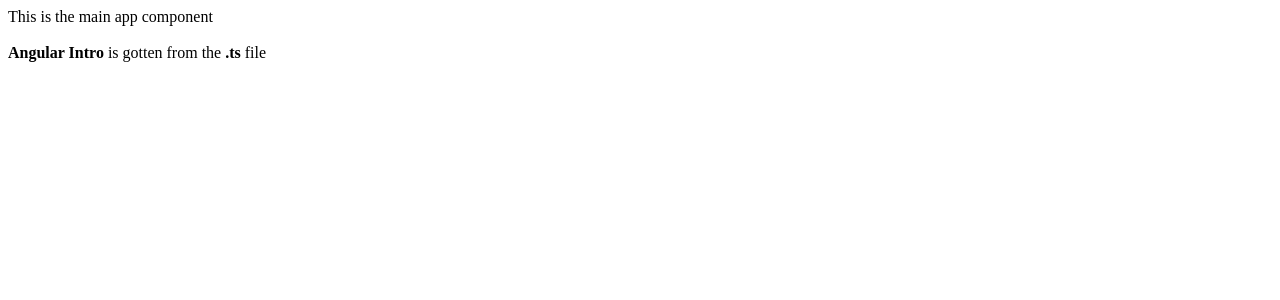
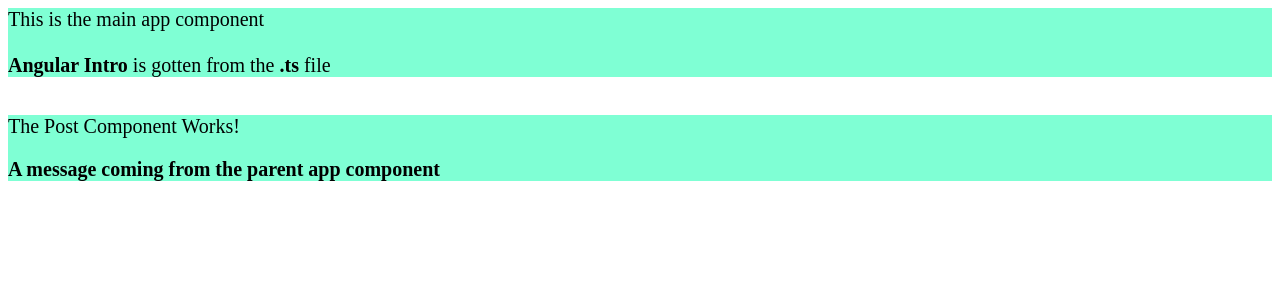
Before and after one commit to githiomi/Learning_Angular, an Angular app: page / in a window 1280 px wide. Shown: the top 300 px of the page. Built offline with nearby package versions, Linux system fonts and the light colour scheme.

Commit message:
Passed message parent to child component - @Input

```diff
--- a/src/app/app.component.css
+++ b/src/app/app.component.css
@@ -0,0 +1,6 @@
+div{
+    max-width: 1500px;
+    margin: 0 auto;
+    background-color: aquamarine;
+    font-size: 20px;
+}
--- a/src/app/app.component.html
+++ b/src/app/app.component.html
@@ -3,3 +3,10 @@
   <br><br>
   <strong>{{ title }}</strong> is gotten from the <strong>.ts</strong> file
 </div>
+
+<br>
+
+<div>
+  <!-- {{ message }} -->
+  <app-post [AppMessage] = 'message' ></app-post>
+</div>
--- a/src/app/app.component.ts
+++ b/src/app/app.component.ts
@@ -9,4 +9,6 @@ export class AppComponent {
 
   title = 'Angular Intro';
 
+  message:string = 'A message coming from the parent app component';
+
 }
--- a/src/app/post/post.component.html
+++ b/src/app/post/post.component.html
@@ -1 +1,3 @@
-<p>post works!</p>
+<p>The Post Component Works!</p>
+
+<strong>{{ AppMessage }}</strong>
--- a/src/app/post/post.component.ts
+++ b/src/app/post/post.component.ts
@@ -1,4 +1,4 @@
-import { Component } from '@angular/core';
+import { Component, Input } from '@angular/core';
 
 @Component({
   selector: 'app-post',
@@ -7,4 +7,6 @@ import { Component } from '@angular/core';
 })
 export class PostComponent {
 
+  @Input() AppMessage:string = "Message";
+
 }
```
